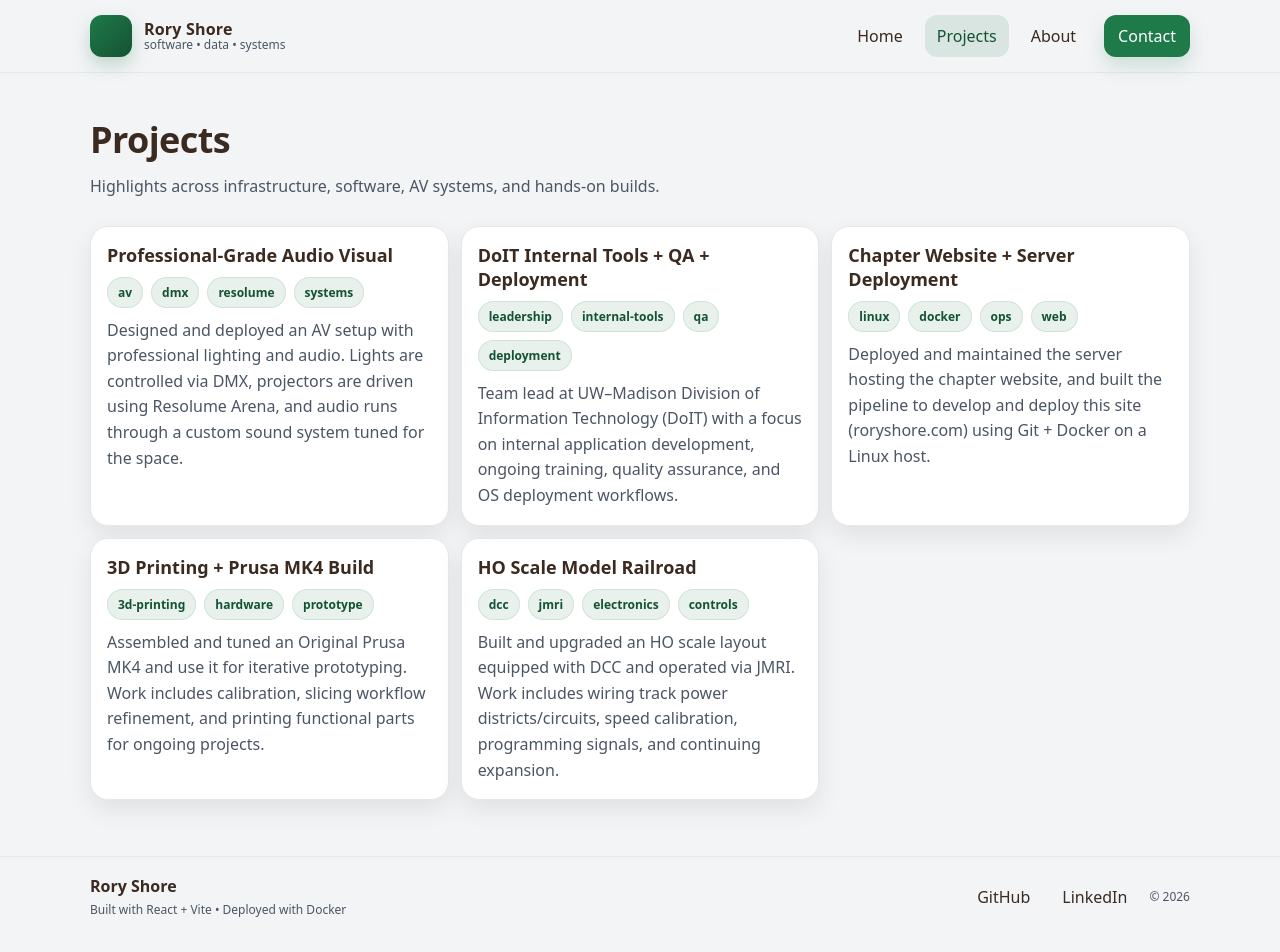
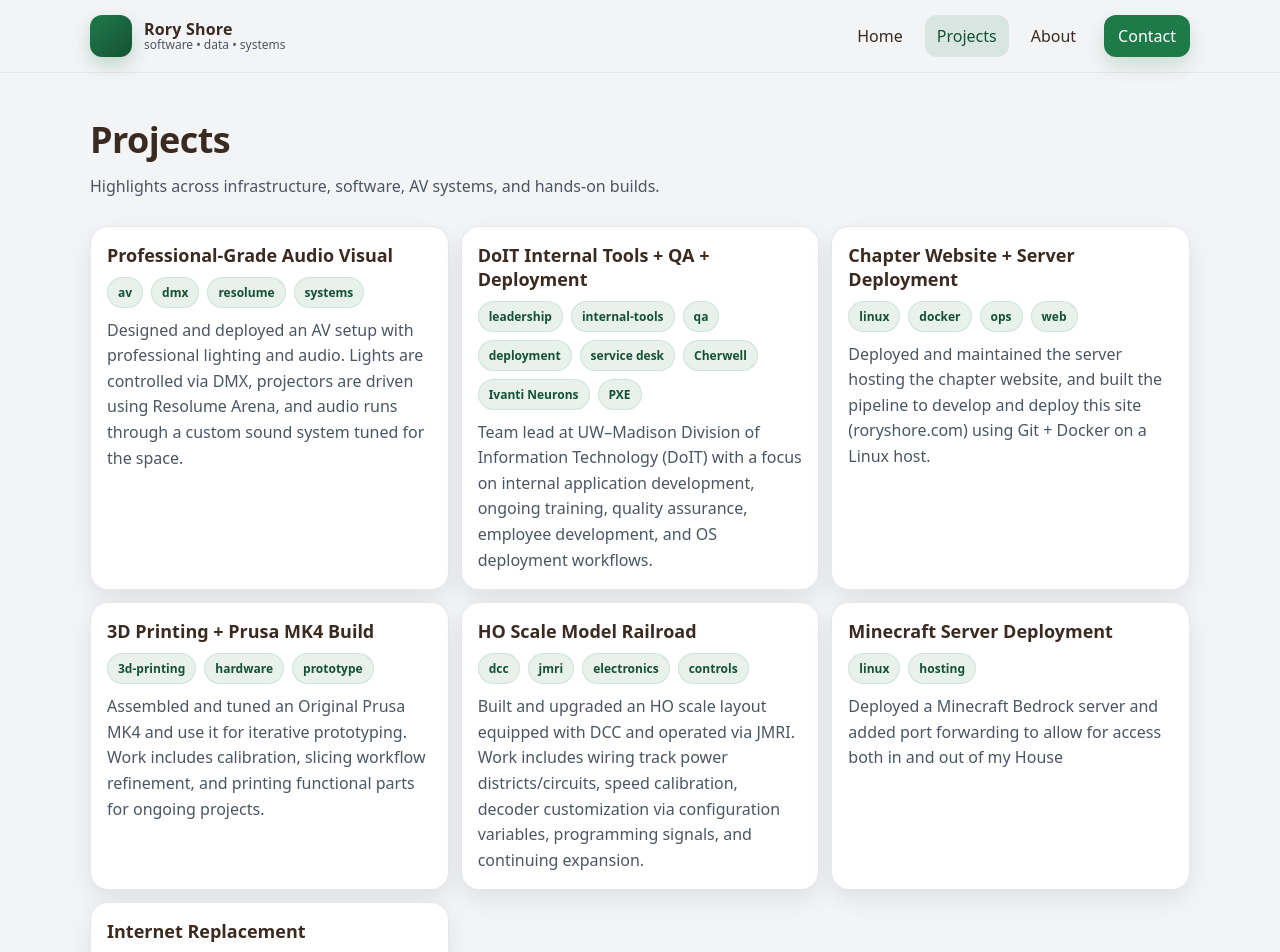
Before and after one commit to RoryShore/roryshore.com, a React (Vite) app: page /projects in a window 1280 px wide. Shown: the top 952 px of the page. Built offline with nearby package versions, Linux system fonts and the light colour scheme.

Commit message:
Enhance project details and add new entries
Updated project descriptions and added new projects.

```diff
--- a/src/pages/Projects.jsx
+++ b/src/pages/Projects.jsx
@@ -10,8 +10,8 @@ const projects = [
   {
     title: "DoIT Internal Tools + QA + Deployment",
     desc:
-      "Team lead at UW–Madison Division of Information Technology (DoIT) with a focus on internal application development, ongoing training, quality assurance, and OS deployment workflows.",
-    tags: ["leadership", "internal-tools", "qa", "deployment"]
+      "Team lead at UW–Madison Division of Information Technology (DoIT) with a focus on internal application development, ongoing training, quality assurance, employee development, and OS deployment workflows.",
+    tags: ["leadership", "internal-tools", "qa", "deployment","service desk","Cherwell","Ivanti Neurons","PXE"]
   },
   {
     title: "Chapter Website + Server Deployment",
@@ -28,8 +28,20 @@ const projects = [
   {
     title: "HO Scale Model Railroad",
     desc:
-      "Built and upgraded an HO scale layout equipped with DCC and operated via JMRI. Work includes wiring track power districts/circuits, speed calibration, programming signals, and continuing expansion.",
+      "Built and upgraded an HO scale layout equipped with DCC and operated via JMRI. Work includes wiring track power districts/circuits, speed calibration, decoder customization via configuration variables, programming signals, and continuing expansion.",
     tags: ["dcc", "jmri", "electronics", "controls"]
+  },
+  {
+    title: "Minecraft Server Deployment",
+    desc:
+      "Deployed a Minecraft Bedrock server and added port forwarding to allow for access both in and out of my House",
+    tags: ["linux", "hosting"]
+  },
+  {
+    title: "Internet Replacement",
+    desc:
+      "Replaced a previous installation that used 6 unique routers connected via Coax/Cat5e with a unified ubiquiti system connected via SFP+ Fiber and Cat7/8. Installed 7 new access points and configured new traffic rules, VLANs, and port forwarding resulting in a 500% increase in internet speed",
+    tags: ["ubiquiti", "sysadmin", "installation","networking"]
   }
 ];
 
```
